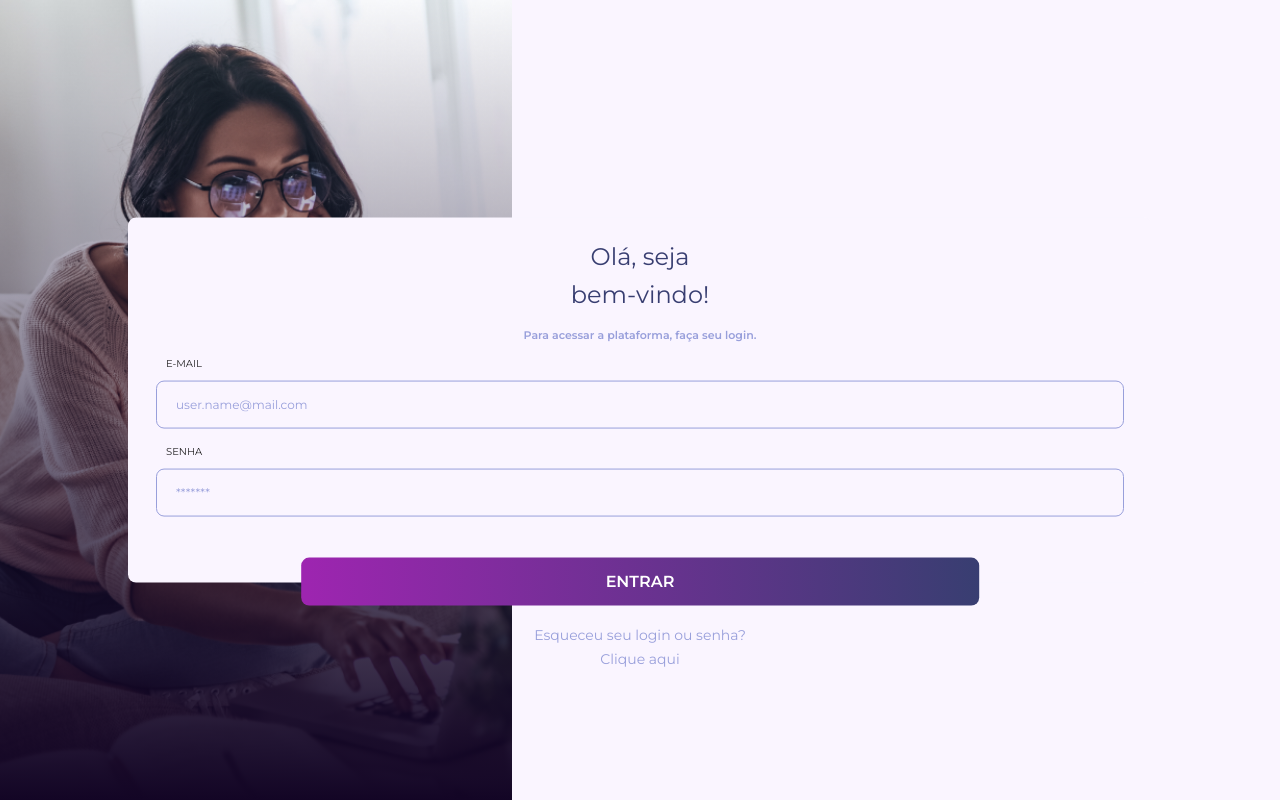
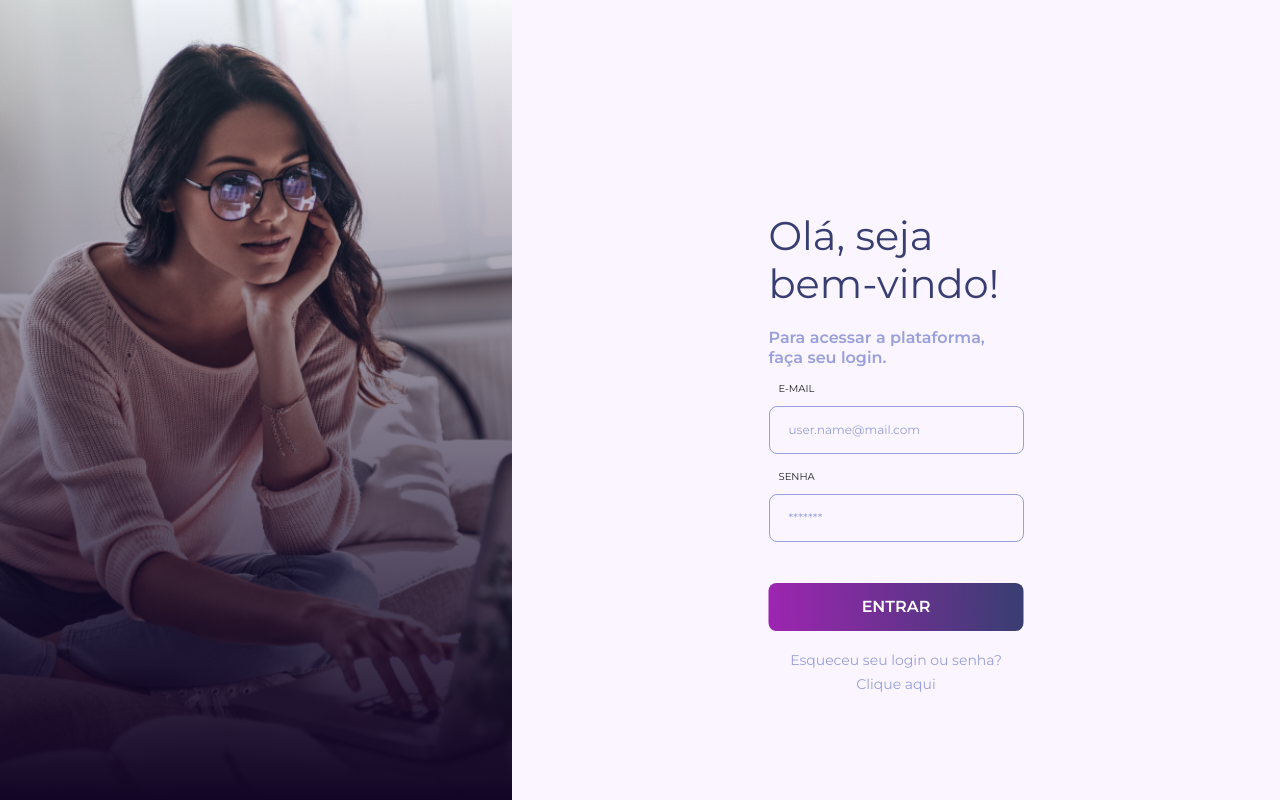
Before and after one commit to eltton/wise-frontend, a Next.js app: page / in a window 1280 px wide. Built offline with nearby package versions, Linux system fonts and the light colour scheme.

Commit message:
layout adjustment

```diff
--- a/src/components/Form/styles.ts
+++ b/src/components/Form/styles.ts
@@ -4,7 +4,7 @@ export const LoginForm = styled.form`
   border-radius: 8px;
   padding-left: 28px;
   padding-right: 28px;
-  width: 100%;
+  max-width: 311px;
   margin-bottom: -40px; //mobile
 `;
 
@@ -17,6 +17,12 @@ export const WelcomeMessage = styled.h1`
   /* line-height: 64px; */
   font-size: 24px;
   margin-top: 20px;
+
+  @media screen and (min-width: 768px) {
+    font-size: 40px;
+    text-align: left;
+    line-height: 48px;
+  }
 `;
 
 export const Tip = styled.h3`
@@ -27,6 +33,11 @@ export const Tip = styled.h3`
   color: #989fdb;
   border: 0;
   width: 100%;
+
+  @media screen and (min-width: 768px) {
+    font-size: 16px;
+    text-align: left;
+  }
 `;
 
 export const Label = styled.label`
@@ -54,6 +65,12 @@ export const Button = styled.button`
   /* top: 50%; */
   left: 50%;
   transform: translate(-50%, -50%);
+
+  @media screen and (min-width: 768px) {
+    /* font-size: 16px; */
+    /* text-align: left; */
+    width: 100%;
+  }
 `;
 
 export const P = styled.p`
@@ -69,4 +86,8 @@ export const P = styled.p`
   a {
     color: #989fdb;
   }
+
+  @media screen and (min-width: 768px) {
+    /* font-size: 16px; */
+  }
 `;
--- a/src/components/Input/styles.ts
+++ b/src/components/Input/styles.ts
@@ -23,18 +23,19 @@ export const Container = styled.div<IInputStylesProps>`
     border: none;
     width: 100%;
     max-height: 100%;
-    min-height: 14px;
+    min-height: 18px;
     font-family: ${({ theme }) => theme.font.family};
 
     font-style: normal;
     font-weight: normal;
     font-size: 12px;
-    line-height: 48px;
+    line-height: 60px;
 
     display: flex;
     align-items: center;
     justify-content: space-between;
     outline: none;
+    /* height: 100%; */
 
     ::-webkit-input-placeholder {
       /* Edge */
--- a/src/styles/login.ts
+++ b/src/styles/login.ts
@@ -12,7 +12,6 @@ export const Background = styled.div`
   /* border: solid 5px blue; */
   width: 100%;
   height: 50%;
-
   background-image: linear-gradient(
       0deg,
       #130525 0%,
@@ -21,9 +20,12 @@ export const Background = styled.div`
     url("/assets/bg.png");
   background-position-x: center;
   background-size: cover;
-
   @media screen and (min-width: 768px) {
     max-width: 40%;
+    height: 100%;
+  }
+  @media screen and (min-width: 1366px) {
+    max-width: 100%;
     height: 100%;
   }
 `;
@@ -36,16 +38,24 @@ export const Content = styled.div`
   top: 50%;
   left: 50%;
   transform: translate(-50%, -50%);
+  width: 80%;
+  @media screen and (min-width: 768px) {
+    position: relative;
+    width: 100%;
+    left: 0%;
+    top: 0%;
+    transform: translate(-0%, -0%);
+    display: flex;
+    justify-content: center;
+    align-items: center;
+    width: 100%;
+  }
 
-  width: 80%;
-  /* height: 100%; */
-  /* top: 50%; */
-  /* left: 50%; */
-  /* display: flex; */
-  /* flex-direction: column; */
-  /* justify-content: center; */
-  /* width: 100%; */
-  /* max-width: 600px; */
+  @media screen and (min-width: 1366px) {
+    width: 70%;
+    justify-content: left;
+    margin-left: 100px;
+  }
 `;
 
 export const ErrorMessage = styled.p`
```
